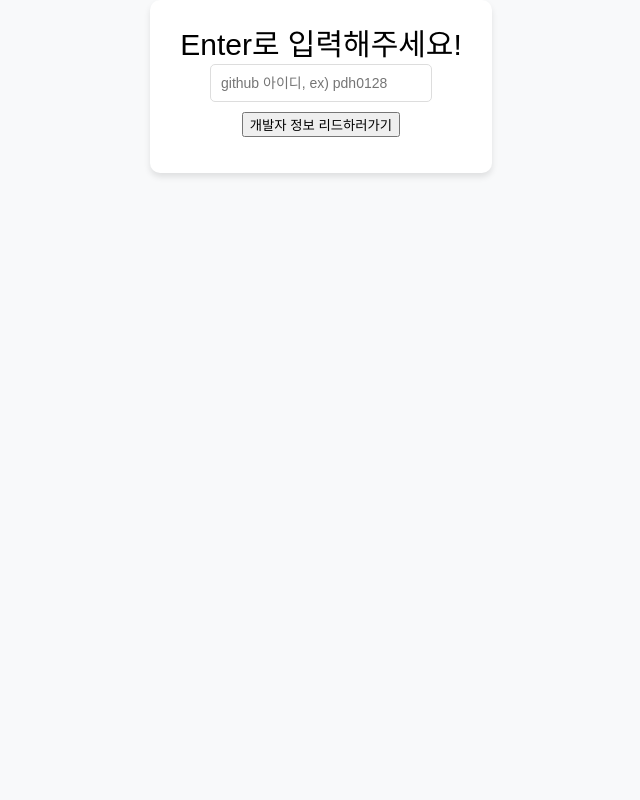
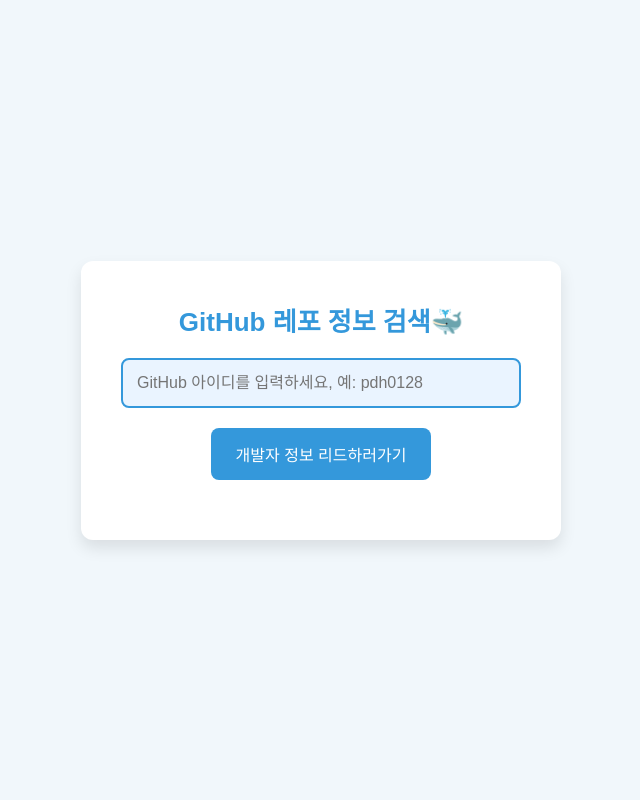
Before and after one commit to pdh0128/github_READ_README, a FastAPI app: page /repo in a window 1280 px wide. Shown: the whole page, without its empty margins (319-959 px from the left). Run offline with FastAPI, Linux system fonts and the light colour scheme; parts of the project's set-up code (start-up, migrations or seed data) failed here and were passed over.

Commit message:
프론트를 도커 느낌으로 꾸몄습니다.

```diff
--- a/templates/repo.html
+++ b/templates/repo.html
@@ -5,80 +5,124 @@
     <meta name="viewport" content="width=device-width, initial-scale=1.0">
     <title>리드리드미</title>
     <style>
-        body {
-            font-family: Arial, sans-serif;
-            background-color: #f8f9fa;
+        * {
             margin: 0;
             padding: 0;
+            box-sizing: border-box;
+        }
+
+        body {
+            font-family: 'Arial', sans-serif;
+            background-color: #f1f7fb; /* 연한 블루 계열 배경 */
             display: flex;
             justify-content: center;
             align-items: center;
             height: 100vh;
+            padding: 20px;
         }
 
         .container {
+            background-color: #ffffff;
+            border-radius: 12px;
+            box-shadow: 0 8px 16px rgba(0, 0, 0, 0.1);
+            width: 100%;
+            max-width: 480px;
+            padding: 40px;
             text-align: center;
-            background: #ffffff;
-            padding: 20px 30px;
-            border-radius: 10px;
-            box-shadow: 0 4px 6px rgba(0, 0, 0, 0.1);
+        }
+
+        h1 {
+            font-size: 26px;
+            color: #3498db; /* 블루 계열 */
+            margin-bottom: 20px;
         }
 
         input {
-            width: 200px;
-            padding: 10px;
-            border: 1px solid #ddd;
-            border-radius: 5px;
-            margin-bottom: 10px;
-            font-size: 14px;
+            width: 100%;
+            padding: 14px;
+            border: 2px solid #3498db; /* 블루 테두리 */
+            border-radius: 8px;
+            margin-bottom: 20px;
+            font-size: 16px;
+            background-color: #eaf4ff; /* 밝은 블루 배경 */
+            transition: all 0.3s ease;
+        }
+
+        input:focus {
+            border-color: #2980b9;
+            background-color: #ffffff;
+            outline: none;
+        }
+
+        button {
+            padding: 14px 25px;
+            background-color: #3498db;
+            color: white;
+            font-size: 16px;
+            border: none;
+            border-radius: 8px;
+            cursor: pointer;
+            transition: background-color 0.3s ease;
+        }
+
+        button:hover {
+            background-color: #2980b9;
         }
 
         #submit {
             display: none;
         }
 
+        #loading {
+            display: none;
+            margin-top: 20px;
+            font-size: 14px;
+            color: #2980b9; /* 짙은 블루로 강조 */
+            font-style: italic;
+        }
+
         ul {
             list-style: none;
             padding: 0;
-            margin-top: 10px;
+            margin-top: 20px;
         }
 
         li {
-            background: #f1f3f5;
-            padding: 10px;
+            background: #f9f9f9;
+            padding: 12px;
             margin-top: 10px;
-            border-radius: 5px;
+            border-radius: 8px;
             text-align: left;
+            font-size: 14px;
+            color: #3498db;
             white-space: pre-line;
         }
 
-        #loading {
-            display: none;
-            margin-top: 10px;
-            font-size: 14px;
-            color: #888;
+        h3 {
+            margin-bottom: 8px;
+            font-size: 18px;
+            color: #2980b9;
         }
-        body {
-            height: 100%;
-            overflow-y: auto;
-            overflow-x: hidden;
+
+        p {
             margin: 0;
-            padding: 0;
+            color: #666;
         }
+
     </style>
 </head>
 <body>
 <div class="container">
-    <div style="font-size: 30px;">Enter로 입력해주세요!</div>
+    <h1>GitHub 레포 정보 검색🐳</h1>
     <form>
-        <input type="text" placeholder="github 아이디, ex) pdh0128">
-        <button type="submit" id = "submit">검색</button>
+        <input type="text" placeholder="GitHub 아이디를 입력하세요, 예: pdh0128" required>
+        <button type="submit" id="submit">검색</button>
     </form>
-    <button onclick = "location.href= '/'">개발자 정보 리드하러가기</button>
+    <button onclick="location.href='/'">개발자 정보 리드하러가기</button>
     <div id="loading">데이터를 가져오는 중입니다. 잠시만 기다려주세요...</div>
     <ul></ul>
+</div>
 
-</div>
 <script>
     document.querySelector("form").addEventListener("submit", async e => {
         e.preventDefault();
@@ -87,34 +131,34 @@
         const loading = document.querySelector("#loading");
         loading.style.display = "block";
 
+        try {
             const res = await fetch(`/api/read_repo?github_id=${github_id}`);
             const data = await res.json();
-            console.log(data);
-
             loading.style.display = "none";
 
             if (!data['information'].length) {
                 alert("잘못된 정보입니다!");
-            }
-            else {
+            } else {
                 const ul = document.querySelector("ul");
 
-                const li = document.createElement("li");
-                 li.innerHTML = `<h1>${github_id}</h1>`;
-                 li.style.backgroundColor = "gray";
-                 ul.appendChild(li);
+                const headerLi = document.createElement("li");
+                headerLi.innerHTML = `<h3>${github_id}</h3>`;
+                headerLi.style.backgroundColor = "#d3eafc";
+                ul.appendChild(headerLi);
 
                 data['information'].forEach((repo) => {
                     const [repoName, summary] = Object.entries(repo)[0];
-                    const li = document.createElement("li");
-                    li.innerHTML = `<h3>${repoName}</h3>\n<p>${summary['summary']}</p>`;
-                    ul.appendChild(li);
-                    console.log(repoName)
-                    console.log(summary['summary'])
-                })
-
+                    const repoLi = document.createElement("li");
+                    repoLi.innerHTML = `<h3>${repoName}</h3>\n<p>${summary['summary']}</p>`;
+                    ul.appendChild(repoLi);
+                });
             }
 
+        } catch (error) {
+            loading.style.display = "none";
+            alert("데이터를 가져오는 데 실패했습니다.");
+            console.error(error);
+        }
     });
 </script>
 </body>
```
Also changed, not shown: templates/index.html (+66 -27 lines).
